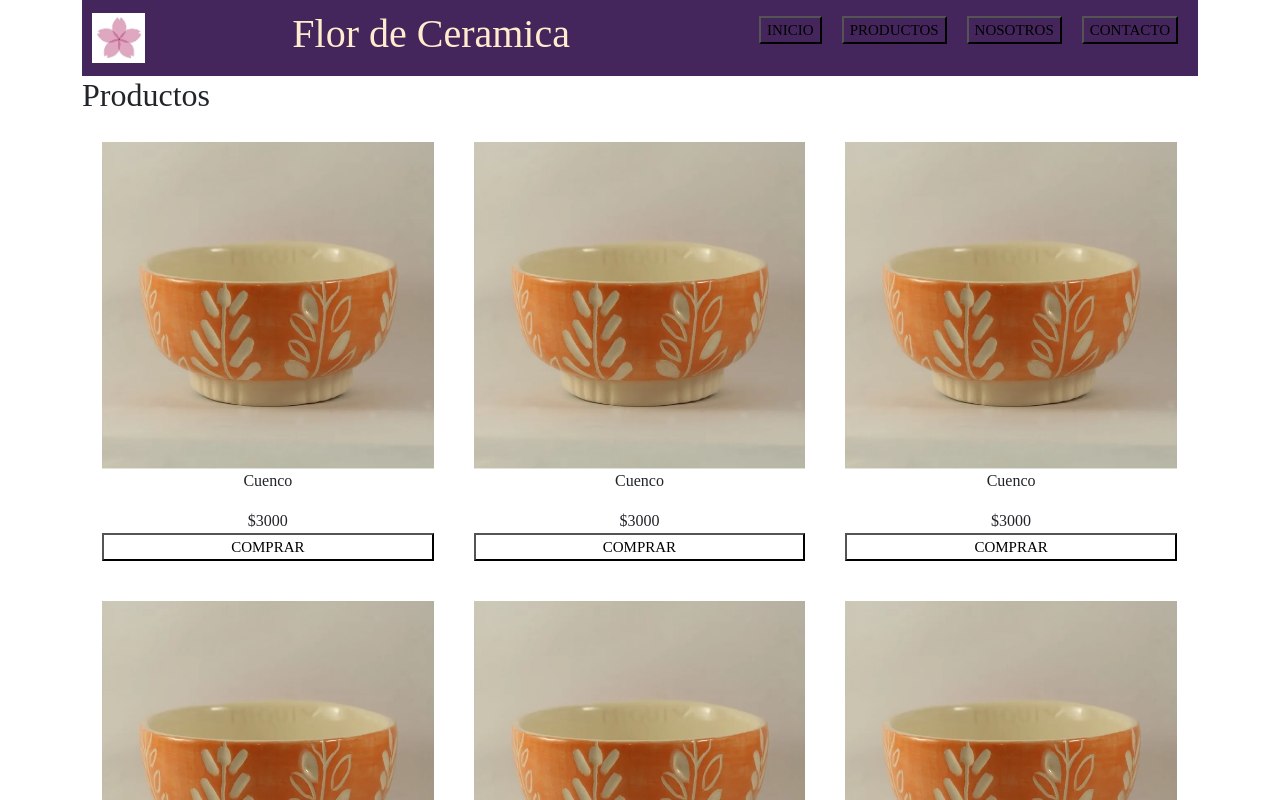
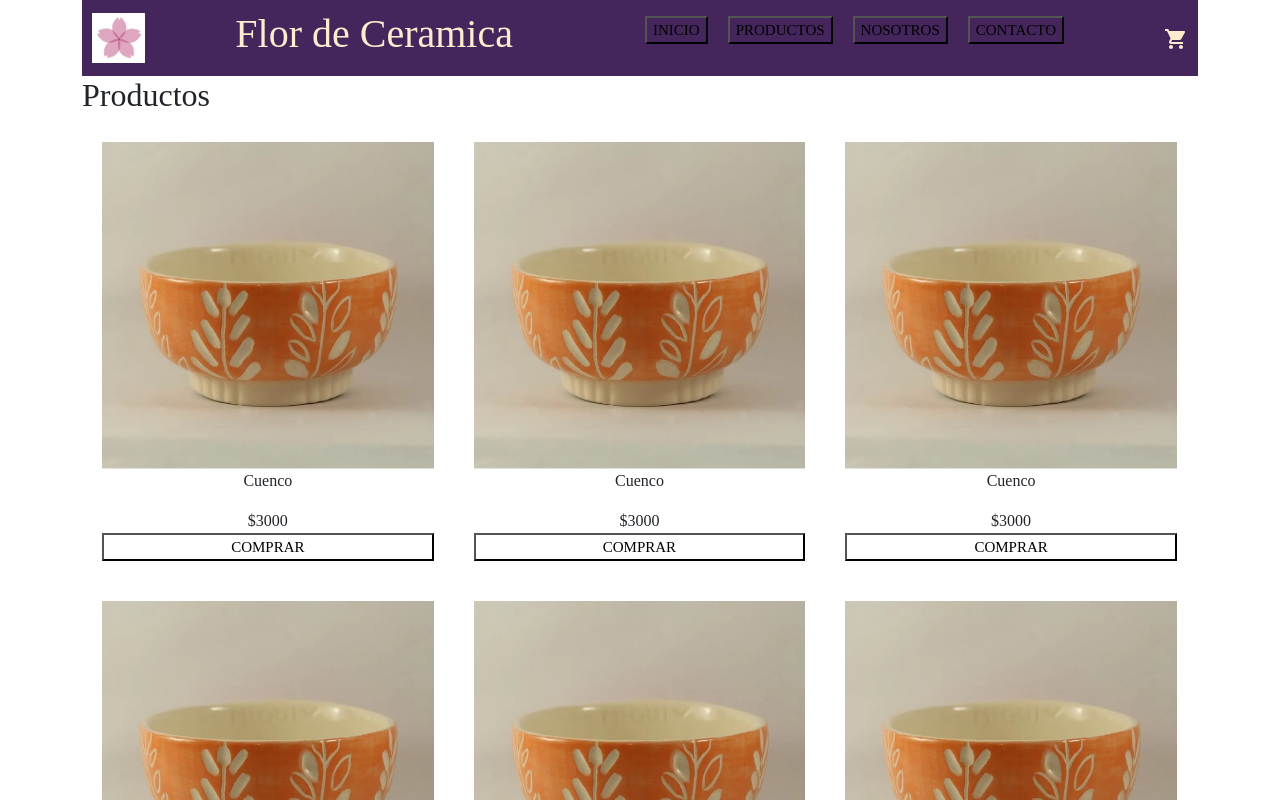
Before and after one commit to Lucaslama14/Ecommerce-react1, a React (Create React App) app: page / in a window 1280 px wide. Shown: the top 800 px of the page. Built offline with nearby package versions, Linux system fonts and the light colour scheme; a web font is replaced by a local one.

Commit message:
desafio 3

```diff
--- a/package.json
+++ b/package.json
@@ -3,6 +3,10 @@
   "version": "0.1.0",
   "private": true,
   "dependencies": {
+    "@emotion/react": "^11.9.3",
+    "@emotion/styled": "^11.9.3",
+    "@mui/icons-material": "^5.8.4",
+    "@mui/material": "^5.9.1",
     "@testing-library/jest-dom": "^5.16.4",
     "@testing-library/react": "^13.3.0",
     "@testing-library/user-event": "^13.5.0",
--- a/src/componentes/NavBar/NavBar.js
+++ b/src/componentes/NavBar/NavBar.js
@@ -1,6 +1,6 @@
 import './NavBar.css'
 import CartWidget from './CartWidget';
-
+import ShoppingCartIcon from '@mui/icons-material/ShoppingCart';
 
 const NavBar = () => {
         return(
@@ -14,6 +14,9 @@ const NavBar = () => {
                 <li><button>Nosotros</button></li>
                 <li><button>Contacto</button></li>
             </ul>
+            <div>
+                <ShoppingCartIcon />
+            </div>
         </div>
     )
 }
```
Also changed, not shown: 1 other file (tests, documents, lock files or other folders).
